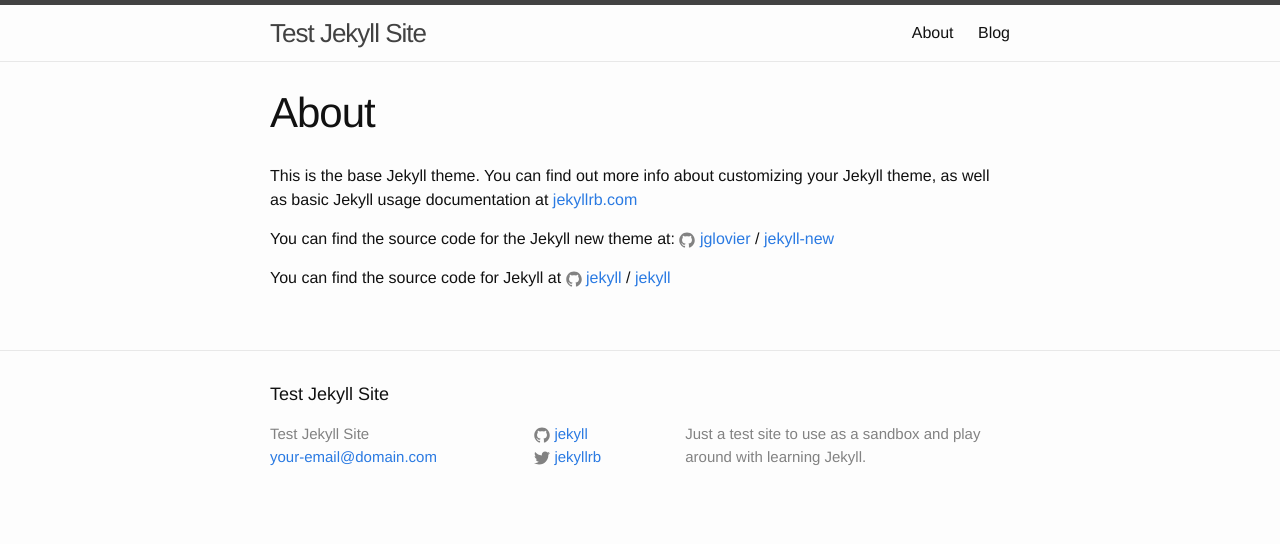
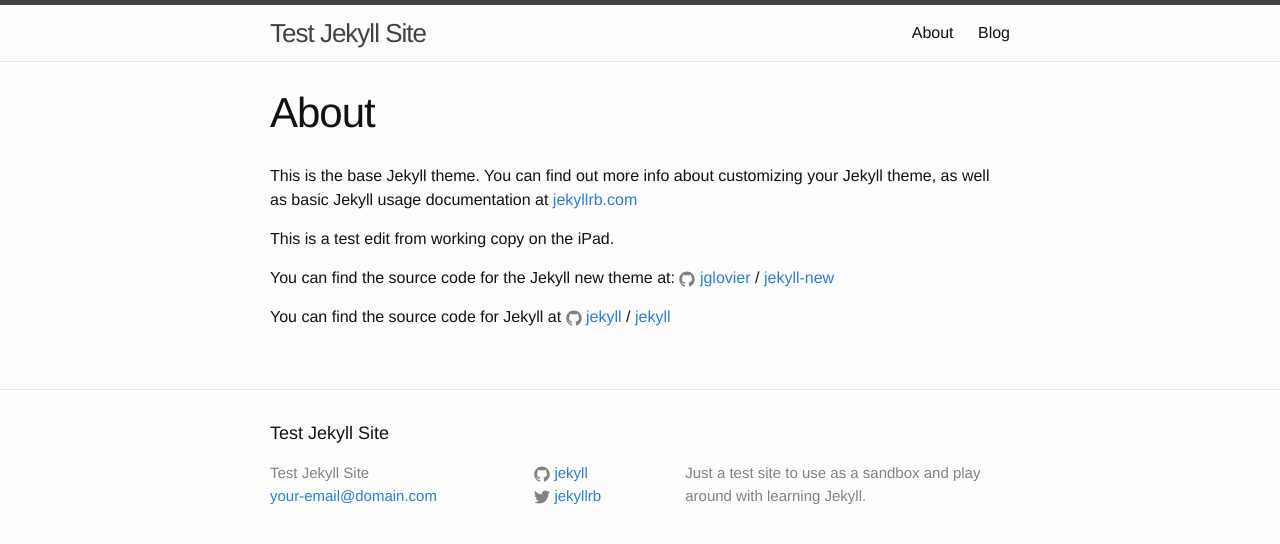
Before and after one commit to sschertz/test-jekyll-site, a Jekyll site: the page built from about.md, in a window 1280 px wide. Shown: the top 544 px of the page. Built offline with Jekyll 4.4.1, drawn with Linux system fonts in a browser that asks for light colours.

Commit message:
test commit from iOS

```diff
--- a/about.md
+++ b/about.md
@@ -6,6 +6,8 @@
 
 This is the base Jekyll theme. You can find out more info about customizing your Jekyll theme, as well as basic Jekyll usage documentation at [jekyllrb.com](http://jekyllrb.com/)
 
+This is a test edit from working copy on the iPad.
+
 You can find the source code for the Jekyll new theme at:
 {% include icon-github.html username="jglovier" %} /
 [jekyll-new](https://github.com/jglovier/jekyll-new)
```
